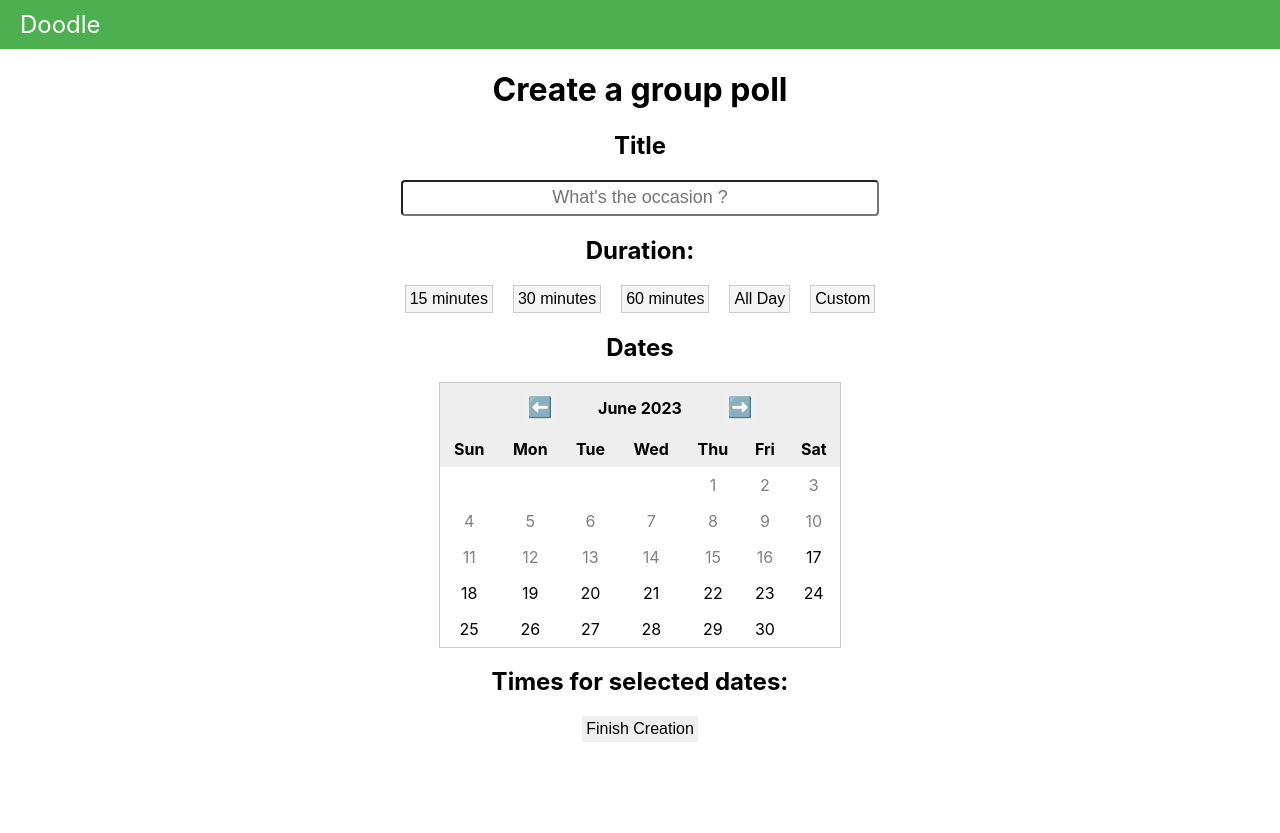
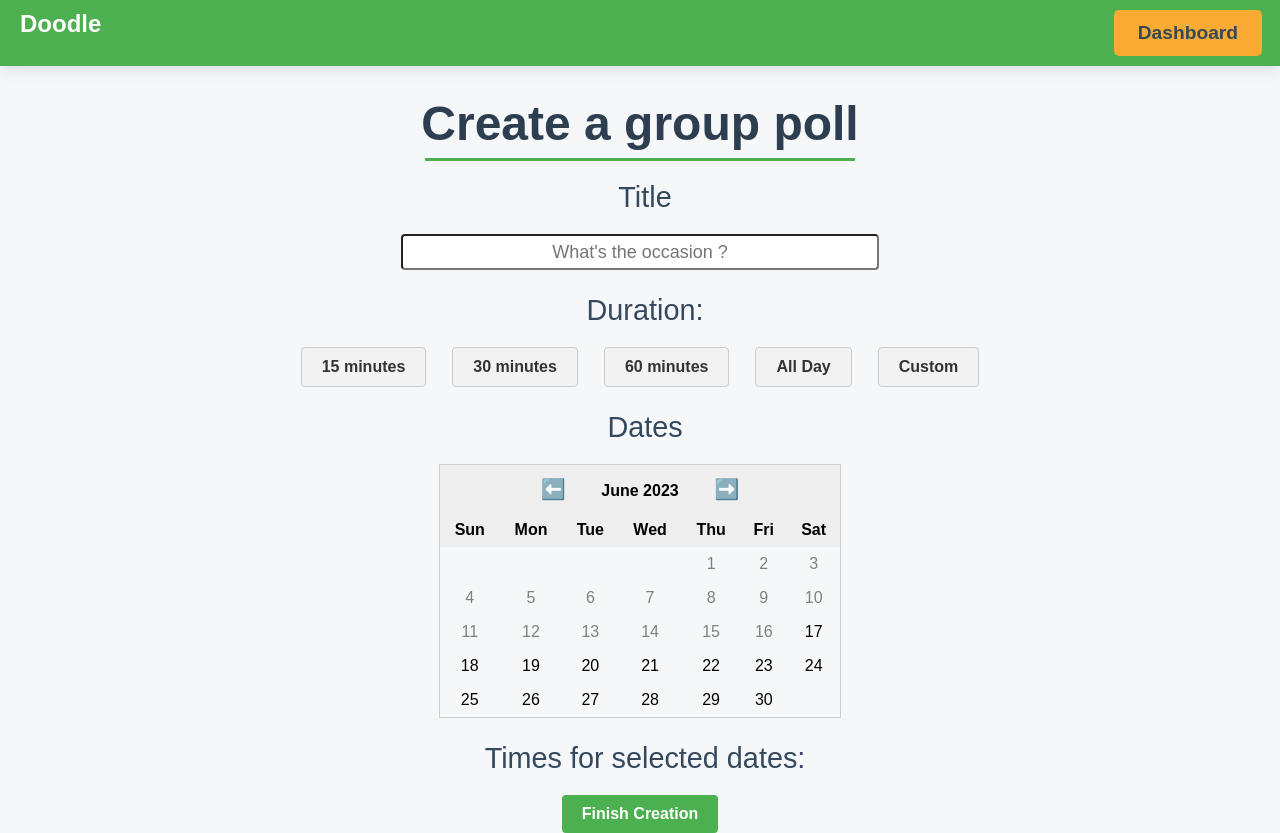
Before and after one commit to AYanchev01/Vote-for-meeting, a React (Create React App) app in the folder client/: page /create-event in a window 1280 px wide. Before the commit the page ends 800 px from the top, so only its background shows below. Built offline with nearby package versions, Linux system fonts and the light colour scheme.

Commit message:
add some css to creation page

```diff
--- a/client/src/components/EventCreation/Calendar.tsx
+++ b/client/src/components/EventCreation/Calendar.tsx
@@ -181,7 +181,6 @@ const Calendar: React.FC<CalendarProps> = ({
 
     return (
         <div>
-            <h2>Dates</h2>
             <div className="calendar">{renderCalendar()}</div>
             <h2>Times for selected dates:</h2>
             <ul>
--- a/client/src/components/EventCreation/EventCreation.css
+++ b/client/src/components/EventCreation/EventCreation.css
@@ -36,3 +36,57 @@
     text-align: center;
     margin: auto;
 }
+
+h1 {
+  color: #2C3E50;
+  font-size: 3em;
+  font-weight: 700;
+  text-align: center;
+  margin: 30px 0;
+  position: relative;
+}
+
+h1:after {
+  content: '';
+  background-color: #4caf50;
+  height: 3px;
+  width: 430px;
+  position: absolute;
+  bottom: -10px;
+  left: 50%;
+  transform: translateX(-50%);
+}
+
+h2 {
+  color: #34495E;
+  font-size: 1.8em;
+  font-weight: 400;
+  margin-bottom: 20px;
+  padding-left: 10px;
+}
+
+.finish-creation {
+  justify-content: center;
+  display: flex;
+  margin: auto;
+}
+
+.finish-creation {
+    font-size: 16px;
+    font-weight: 600;
+    color: white;
+    background-color: #4caf50;
+    border: none;
+    padding: 10px 20px;
+    border-radius: 4px;
+    cursor: pointer;
+    transition: all 0.3s ease-in-out;
+}
+
+.finish-creation:hover {
+    background-color: #45a049;
+}
+
+.finish-creation:active {
+    background-color: #3e8e41;
+}
--- a/client/src/components/EventCreation/EventCreation.tsx
+++ b/client/src/components/EventCreation/EventCreation.tsx
@@ -87,10 +87,15 @@ const handleCreateEvent = () => {
       .catch((error) => console.error('Error creating event:', error));
   };
 
+  const handleDashboard = () => {
+    navigate('/dashboard');
+  };
+
   return (
     <div>
       <div className="navbar">
         <span className="website-name">Doodle</span>
+        <button className="create-event-btn" onClick={handleDashboard}>Dashboard</button>
       </div>
       <h1>Create a group poll</h1>
       <h2>Title</h2>
@@ -101,9 +106,11 @@ const handleCreateEvent = () => {
         onChange={handleEventNameChange}
         placeholder="What's the occasion ?"
       />
+      <h2>Duration:</h2>
       <EventDuration
         onDisplayDurationChange={(displayDuration) => setDisplayDuration(displayDuration)}
       />
+      <h2>Dates</h2>
       <Calendar
         selectedDates={selectedDates}
         setSelectedDates={setSelectedDates}
--- a/client/src/components/EventCreation/EventDuration.css
+++ b/client/src/components/EventCreation/EventDuration.css
@@ -1,28 +1,41 @@
-.event-duration-options {
-  /* padding-left: 30px; */
-  justify-content: center;
-  display: flex;
-}
 .event-duration-options {
   display: flex;
   flex-wrap: wrap;
-  gap: 4px;
+  justify-content: center;
+  align-items: center;
+  gap: 10px;
+  margin-bottom: 20px;
 }
 
 .duration-option {
-  padding: 4px 4px;
+  font-size: 16px;
+  font-weight: 600;
+  color: #333;
+  background-color: #f2f2f2;
   border: 1px solid #ccc;
-  background-color: #f5f5f5;
+  padding: 10px 20px;
+  border-radius: 4px;
   cursor: pointer;
+  transition: all 0.3s ease-in-out;
+}
+
+.duration-option:hover {
+  background-color: #e6e6e6;
 }
 
 .duration-option.selected {
-  background-color: #0066b2;
   color: white;
+  background-color: #4caf50;
+  border: 1px solid #4caf50;
 }
 
-.finish-creation {
-  justify-content: center;
-  display: flex;
-  margin: auto;
+.duration-option.selected:hover {
+  background-color: #45a049;
 }
+
+.custom-duration-input {
+  margin-left: 10px;
+  padding: 5px;
+  border: 1px solid #ccc;
+  border-radius: 4px;
+}
--- a/client/src/components/EventCreation/EventDuration.tsx
+++ b/client/src/components/EventCreation/EventDuration.tsx
@@ -25,7 +25,12 @@ const EventDuration: React.FC<DurationProps> = ({ onDisplayDurationChange }) =>
   };
 
   const handleCustomDurationChange = (event: React.ChangeEvent<HTMLInputElement>) => {
-    const minutes = parseInt(event.target.value);
+    let minutes = parseInt(event.target.value, 10);
+
+    if (minutes < 0) {
+      minutes = 0;
+    }
+
     setCustomDuration(minutes);
     if (selectedDuration === 'custom') {
       onDisplayDurationChange(`${minutes} minutes`);
@@ -34,7 +39,6 @@ const EventDuration: React.FC<DurationProps> = ({ onDisplayDurationChange }) =>
 
   return (
     <div>
-      <h2>Duration:</h2>
       <div className="event-duration-options">
         <button
           className={`duration-option ${selectedDuration === 15 ? 'selected' : ''}`}
@@ -73,6 +77,8 @@ const EventDuration: React.FC<DurationProps> = ({ onDisplayDurationChange }) =>
               value={customDuration}
               onChange={handleCustomDurationChange}
               placeholder="Enter custom duration"
+              className="custom-duration-input"
+              min="0"
             />
             <span>minutes</span>
           </>
--- a/client/src/components/UserDashboard/UserDashboard.css
+++ b/client/src/components/UserDashboard/UserDashboard.css
@@ -1,34 +1,88 @@
+/* General */
+body {
+  font-family: 'Arial', sans-serif;
+  margin: 0;
+  padding: 0;
+  background-color: #f6f7f9;
+}
+
+/* Navigation Bar */
 .navbar {
   display: flex;
   justify-content: space-between;
-  padding: 10px;
-  background-color: #4caf50;
-  color: white;
+  padding: 20px;
+  background-color: #344955;
+  box-shadow: 0 4px 14px 0 rgba(0, 0, 0, 0.1);
+  color: #ffffff;
 }
 
 .website-name {
+  font-size: 1.5em;
+  font-weight: bold;
   margin-left: 10px;
 }
 
 .create-event-btn {
-  margin-right: 10px;
+  background-color: #F9AA33;
+  color: #344955;
+  border: none;
+  padding: 12px 24px;
+  font-size: 1.2em;
+  font-weight: bold;
+  cursor: pointer;
+  border-radius: 5px;
+  transition: background-color 0.3s ease;
 }
 
+.create-event-btn:hover {
+  background-color: #ffb142;
+}
+
+/* Events List */
 .events-list {
   padding: 20px;
+  max-width: 800px;
+  margin: 40px auto;
+}
+
+.events-list h1 {
+  margin-bottom: 30px;
+  color: #344955;
+  font-size: 2em;
 }
 
 .event-item {
-  padding: 10px;
+  background-color: #ffffff;
+  padding: 30px;
   margin: 10px;
-  border: 1px solid #ddd;
+  border-radius: 8px;
+  box-shadow: 0 4px 6px rgba(0, 0, 0, 0.1);
   cursor: pointer;
+  transition: box-shadow 0.3s ease;
+}
+
+.event-item:hover {
+  box-shadow: 0 6px 10px rgba(0, 0, 0, 0.15);
 }
 
 .event-name {
+  font-size: 1.4em;
   font-weight: bold;
+  margin-bottom: 10px;
 }
 
-.event-creator, .event-date {
+.event-duration{
+  font-size: 1.1em;
+  margin-bottom: 8px;
+}
+
+.event-duration-value {
+  font-size: 1.1em;
+  color: #4caf50;
+  margin-bottom: 8px;
+}
+
+.event-creator {
+  font-size: 1em;
   color: #555;
 }
--- a/client/src/components/UserDashboard/UserDashboard.tsx
+++ b/client/src/components/UserDashboard/UserDashboard.tsx
@@ -31,8 +31,7 @@ const UserDashboard: React.FC = () => {
   };
 
   const handleEventClick = (eventId: string) => {
-    // Navigate to the EventPage component with the event ID
-    navigate(`/events/participate/${eventId}`);
+    navigate(`/events/${eventId}`);
   };
 
   return (
@@ -45,11 +44,14 @@ const UserDashboard: React.FC = () => {
 
       {/* Events List */}
       <div className="events-list">
+        <h1>Your events</h1>
         {events.map((event) => (
           <div key={event.id} className="event-item" onClick={() => handleEventClick(event.id)}>
             <div className="event-name">{event.name}</div>
-            <div className="event-duration">{event.duration}</div>
-            <div className="event-creator">{event.createdBy.name}</div>
+            <div className="event-duration">
+              Duration: <span className="event-duration-value">{event.duration}</span>
+            </div>
+            <div className="event-creator">Organizer: {event.createdBy.name}</div>
           </div>
         ))}
       </div>
```
Also changed, not shown: 2 other files (tests, documents, lock files or other folders).
